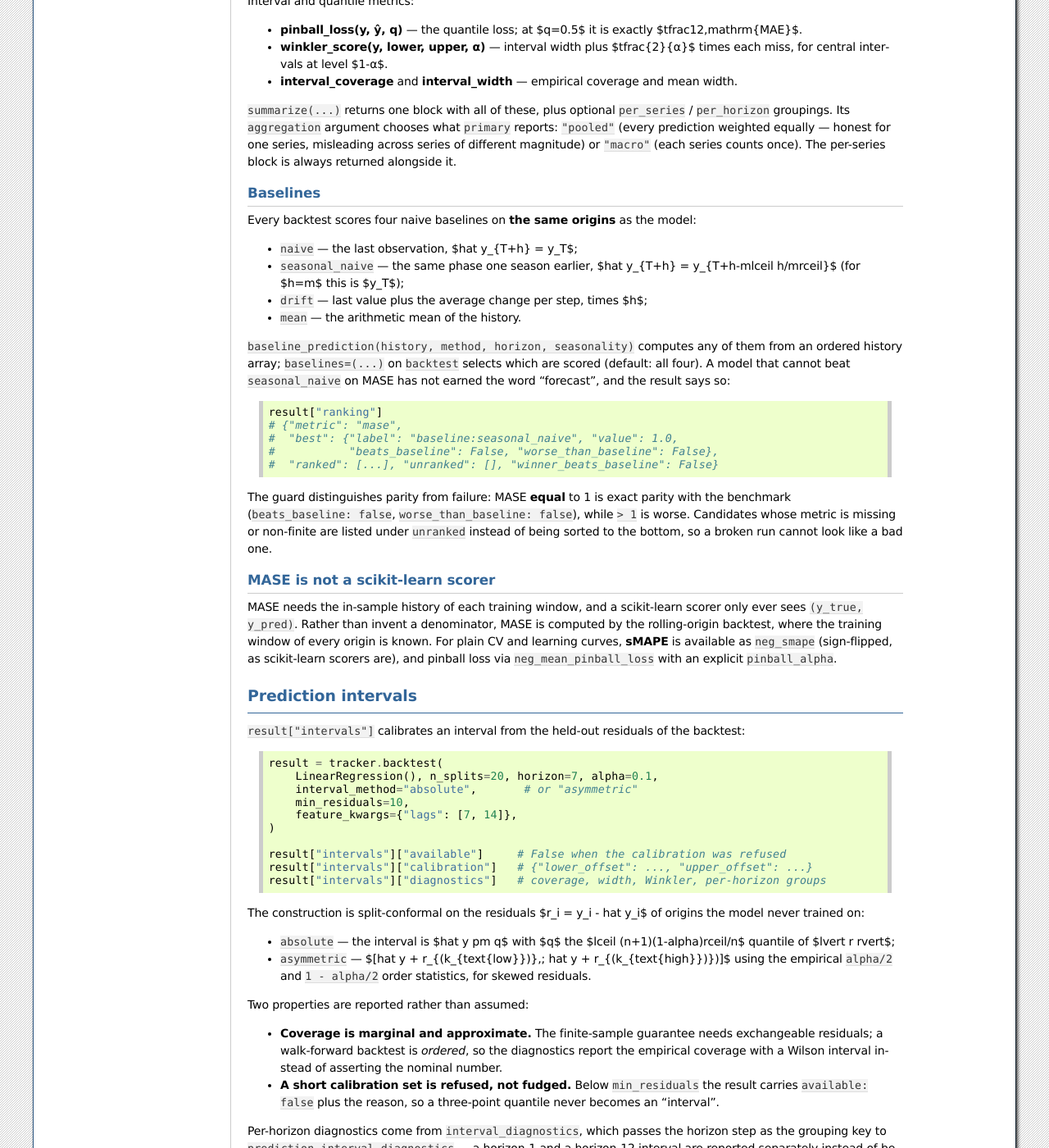
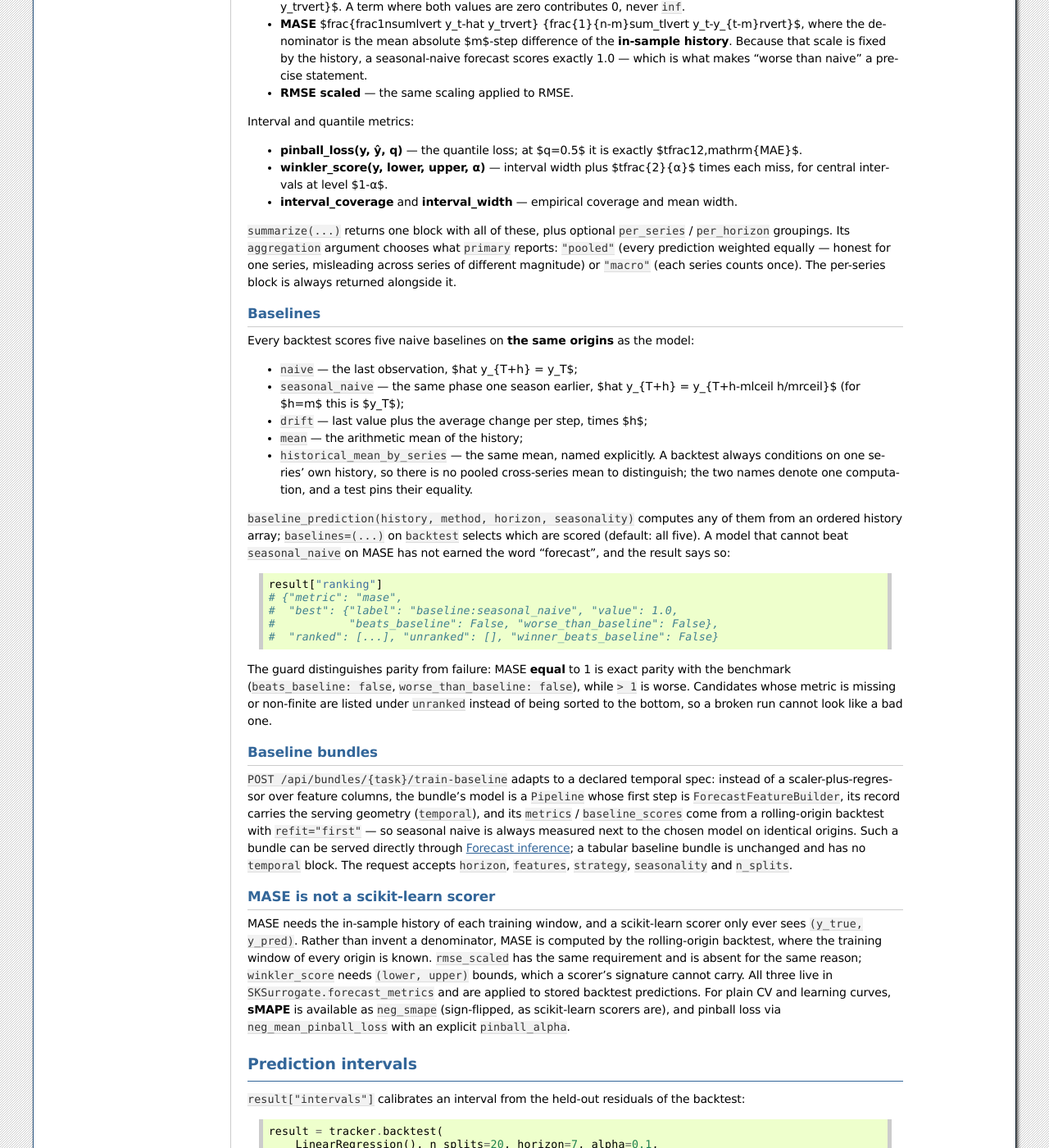
Before and after one commit to mghasemi/sksurrogate, a Sphinx documentation site: the page built from docs/forecasting.rst, in a window 1280 px wide and 1400 px high, scrolled down 4717 px. Shown: the whole window at 82% size. Built offline with Sphinx 7.4.7, drawn with Linux system fonts in a browser that asks for light colours; some of the changed text lies outside the part shown.

Commit message:
docs(temporal): align plan, roadmap, forecasting docs and UI with the shipped behaviour
- .gitignore now ignores TIME_SERIES_PLAN.md (it was untracked but not ignored);
  the plan file itself is corrected: inventory line references re-derived, the P6
  note no longer claims a nearest-horizon fallback that was never implemented, and
  a review-pass section records each closed gap.
- docs/mlops-roadmap.md: time-series split support is no longer described as pending.
- docs/forecasting.rst: recursive backtest, fit/predict timings, five baselines,
  the temporal baseline-bundle route, and why rmse_scaled/winkler/mase are not
  sklearn scorers.
- Evaluation UI: strategy selector; naive baseline rows pinned above the candidate
  with a naive tag (P7.2).
- tests/conftest.py: unmask OPENML_API_KEY for openml 0.15, which stores the env
  value masked and therefore fails with 'Authentication failed'.
- tests/test_prediction_download.py: the forecast payload is pinned to the
  time,prediction,lower,upper download contract, so the P7.4 cross-reference is real.

```diff
--- a/docs/forecasting.rst
+++ b/docs/forecasting.rst
@@ -267,12 +267,22 @@ What the result guarantees:
 * **Persistence.** The full result is stored in task metadata under
   ``backtest:<config hash>`` unless ``store=False``; per-origin records are capped
   by ``max_records`` with an ``origins_truncated`` count.
+* **Timings.** Every fold record carries ``fit_time`` and ``predict_time`` in
+  seconds (``fit_time`` is 0 on folds that reused the previous fit), and each origin
+  record repeats both, so the documented cost of a run can be checked against what it
+  actually cost.
 
-Only the **direct** strategy is evaluated by ``backtest``. A recursive forecast can be
-*served* — a format-v2 bundle re-runs its one-step model across the horizon, feeding
-each prediction back as the next origin (see :ref:`forecasting-serving`) — but rolling-origin *evaluation* of recursive designs is not implemented yet; passing
-``strategy="recursive"`` to ``backtest`` raises rather than silently returning
-one-step numbers labelled as multi-step.
+Both strategies are evaluated. ``strategy="direct"`` trains one model on labels
+$y_{t+h}$; ``strategy="recursive"`` trains on $y_{t+1}$ and **replays the horizon** from
+each origin by feeding every prediction back into the lag history. Recursive folds
+share :func:`~SKSurrogate.temporal.recursive_steps` with serving, so a fold's
+predictions for an origin and the bundle's ``predict_forecast`` output for the same
+origin agree to machine precision (this is asserted in
+``tests/test_backtest.py``). A recursive fold records one origin and ``horizon``
+step records (``target_step`` 1..h), which is what makes the per-horizon table
+meaningful instead of a single row. A custom ``scoring=`` callable needs a feature
+matrix, which a recursive fold does not keep, so its fold score is recorded as
+``None`` rather than faked; pooled metrics and every baseline are still computed.
 
 **Feature configuration must match how the model was trained.** ``backtest`` refits
 the estimator on the design it builds, so a bundle trained on a different feature
@@ -316,17 +326,20 @@ series counts once). The per-series block is always returned alongside it.
 Baselines
 ~~~~~~~~~
 
-Every backtest scores four naive baselines on **the same origins** as the model:
+Every backtest scores five naive baselines on **the same origins** as the model:
 
 * ``naive`` — the last observation, $\hat y_{T+h} = y_T$;
 * ``seasonal_naive`` — the same phase one season earlier,
   $\hat y_{T+h} = y_{T+h-m\lceil h/m\rceil}$ (for $h=m$ this is $y_T$);
 * ``drift`` — last value plus the average change per step, times $h$;
-* ``mean`` — the arithmetic mean of the history.
+* ``mean`` — the arithmetic mean of the history;
+* ``historical_mean_by_series`` — the same mean, named explicitly. A backtest always
+  conditions on one series' own history, so there is no pooled cross-series mean to
+  distinguish; the two names denote one computation, and a test pins their equality.
 
 ``baseline_prediction(history, method, horizon, seasonality)`` computes any of them
 from an ordered history array; ``baselines=(...)`` on ``backtest`` selects which are
-scored (default: all four). A model that cannot beat ``seasonal_naive`` on MASE has
+scored (default: all five). A model that cannot beat ``seasonal_naive`` on MASE has
 not earned the word "forecast", and the result says so:
 
 .. code-block:: python
@@ -343,13 +356,29 @@ the benchmark (``beats_baseline: false``, ``worse_than_baseline: false``), while
 ``unranked`` instead of being sorted to the bottom, so a broken run cannot look like
 a bad one.
 
+Baseline bundles
+~~~~~~~~~~~~~~~~
+
+``POST /api/bundles/{task}/train-baseline`` adapts to a declared temporal spec: instead
+of a scaler-plus-regressor over feature columns, the bundle's model is a ``Pipeline``
+whose first step is ``ForecastFeatureBuilder``, its record carries the serving
+geometry (``temporal``), and its ``metrics`` / ``baseline_scores`` come from a
+rolling-origin backtest with ``refit="first"`` — so seasonal naive is always measured
+next to the chosen model on identical origins. Such a bundle can be served directly
+through :ref:`forecast-inference`; a tabular baseline bundle is unchanged and has no
+``temporal`` block. The request accepts ``horizon``, ``features``, ``strategy``,
+``seasonality`` and ``n_splits``.
+
 MASE is not a scikit-learn scorer
 ~~~~~~~~~~~~~~~~~~~~~~~~~~~~~~~~~
 
 MASE needs the in-sample history of each training window, and a scikit-learn scorer
 only ever sees ``(y_true, y_pred)``. Rather than invent a denominator, MASE is
 computed by the rolling-origin backtest, where the training window of every origin is
-known. For plain CV and learning curves, **sMAPE** is available as
+known. ``rmse_scaled`` has the same requirement and is absent for the same reason;
+``winkler_score`` needs ``(lower, upper)`` bounds, which a scorer's signature cannot
+carry. All three live in ``SKSurrogate.forecast_metrics`` and are applied to stored
+backtest predictions. For plain CV and learning curves, **sMAPE** is available as
 ``neg_smape`` (sign-flipped, as scikit-learn scorers are), and pinball loss via
 ``neg_mean_pinball_loss`` with an explicit ``pinball_alpha``.
 
@@ -562,12 +591,15 @@ declaration exists, the splitter picker offers only order-respecting splitters
 
 **Evaluation → Rolling-origin backtest.** Pick a bundle, horizon, origin count, step,
 minimum training length, window mode (expanding/sliding), refit policy
-(``every_fold``/``first``/``every:k``), interval alpha and method, seasonality, and the
+(``every_fold``/``first``/``every:k``), strategy (``direct`` or ``recursive``), interval
+alpha and method, seasonality, and the
 ``make_supervised`` feature configuration as JSON — the last one must reproduce the
 bundle's feature design, since the backtest materializes its own design matrix and
 refits the bare estimator. The result shows pooled MAE/RMSE/MASE with interval
 provenance, a per-horizon error table, and a candidate-vs-baseline leaderboard where
-every naive baseline is scored on the identical origins; MASE of 1 is parity with the
+every naive baseline is scored on the identical origins (the naive rows are pinned above
+the candidate, so a model that loses to "last value" cannot be read as the winner);
+MASE of 1 is parity with the
 seasonal-naive scale, above 1 is worse. The fan chart plots actual and predicted values
 for the selected panel series with the stored conformal band.
 
```
Also changed, not shown: CHANGELOG.rst (+34 -0 lines), docs/mlops-roadmap.md (+1 -1 lines), webui/src/pages/Evaluation.tsx (+17 -2 lines), 5 other files.
